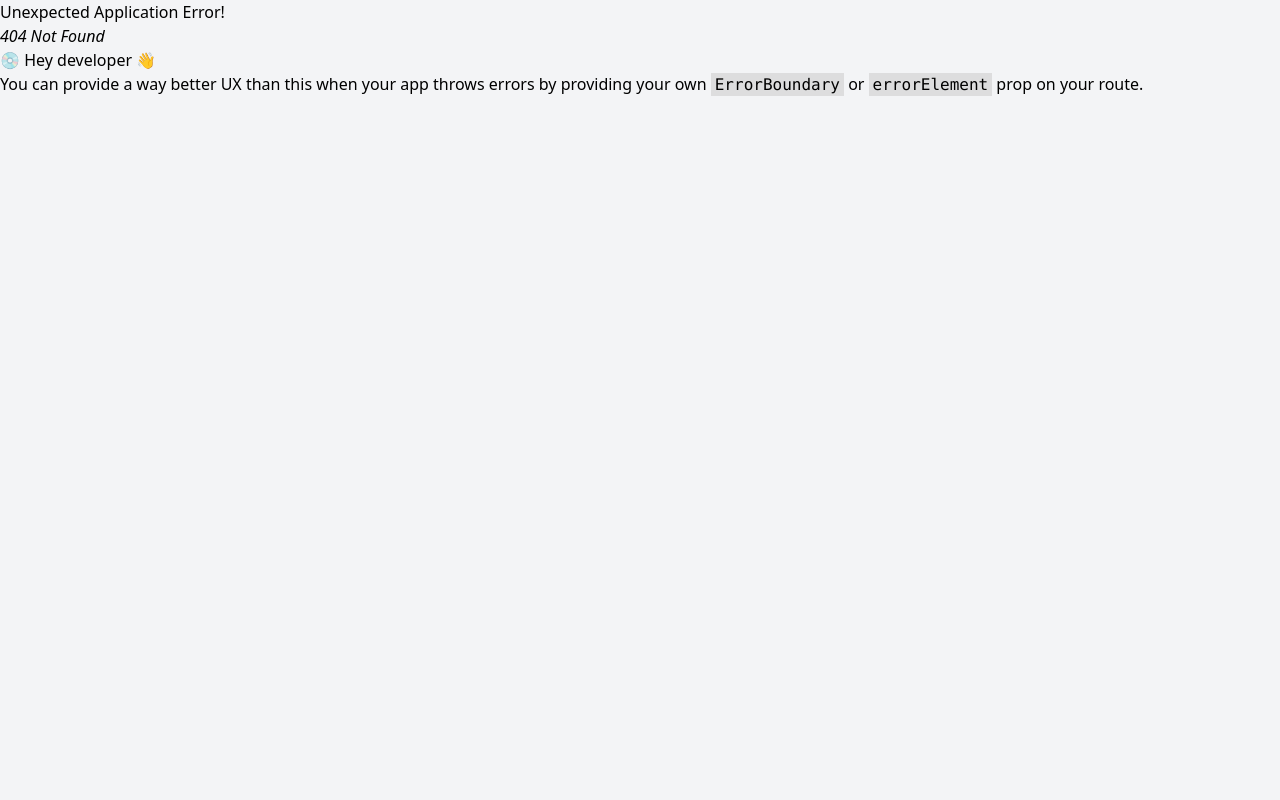
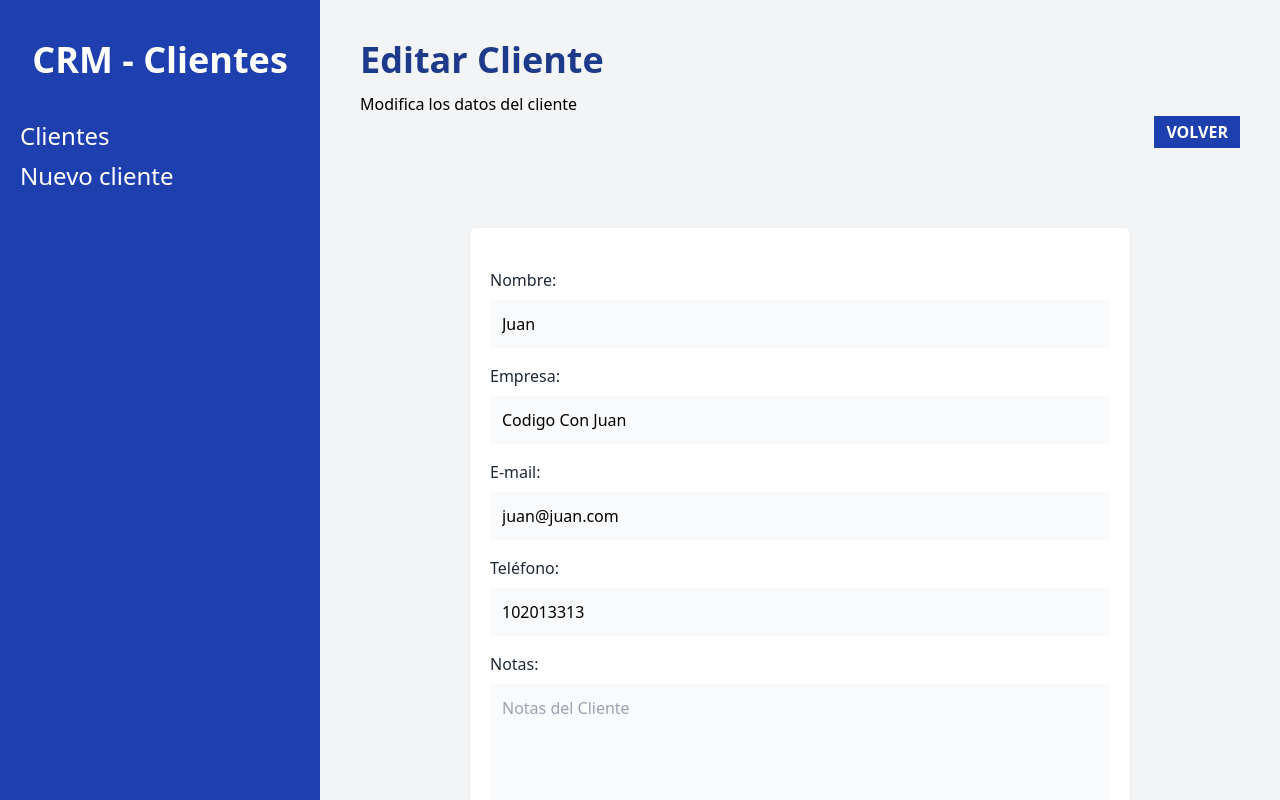
Before and after one commit to neuronadotuy/CRM-react-vite, a React (Vite) app: page /clientes/1/editar in a window 1280 px wide. Before the commit this address had no page. Built offline with nearby package versions, Linux system fonts and the light colour scheme; data requests are answered from the project's data file.

Commit message:
CRUD working on clients using json-server as a fake API

```diff
--- /dev/null
+++ b/db.json
@@ -0,0 +1,26 @@
+{
+  "clientes": [
+    {
+      "id": 1,
+      "nombre": "Juan",
+      "telefono": 102013313,
+      "email": "juan@juan.com",
+      "empresa": "Codigo Con Juan"
+    },
+    {
+      "id": 4,
+      "nombre": "Miguel",
+      "telefono": 319381983,
+      "email": "miguel@juan.com",
+      "empresa": "Codigo Con Juan"
+    },
+    {
+      "nombre": "Nico",
+      "empresa": "Neurona",
+      "email": "nico@neurona.uy",
+      "telefono": "123456789",
+      "notas": "neuro",
+      "id": "8xJatYxgmUmbxykQHmWDX"
+    }
+  ]
+}
--- a/package.json
+++ b/package.json
@@ -9,6 +9,7 @@
     "preview": "vite preview"
   },
   "dependencies": {
+    "nanoid": "^4.0.0",
     "react": "^18.2.0",
     "react-dom": "^18.2.0",
     "react-router-dom": "^6.4.2"
--- a/src/components/Cliente.jsx
+++ b/src/components/Cliente.jsx
@@ -1,6 +1,15 @@
+import { useNavigate, Form, redirect } from 'react-router-dom';
+import { eliminarCliente } from '../data/clientes';
+
+export async function action ({ params }) {
+	await eliminarCliente(params.clienteId);
+	return redirect('/');
+};
+
 const Cliente = ({ cliente }) => {
 
 	const { nombre, empresa, email, telefono, id} = cliente;
+	const navigate = useNavigate();
 
 	return (
 		<tr className='border-b'>
@@ -13,12 +22,30 @@
 				<p className="text-gray-600"><span className="text-gray-800 uppercase font-bold">Telefono: </span>{telefono}</p>
 			</td>
 			<td className="p-6 flex gap-3">
-				<button type="button" className='text-blue-600 hover:text-blue-700 uppercase font-bold'>
+				<button
+				type="button"
+				className='text-blue-600 hover:text-blue-700 uppercase font-bold'
+				onClick={() => navigate(`/clientes/${id}/editar`)}
+				>
 					Editar
 				</button>
-				<button type="button" className='text-red-600 hover:text-red-700 uppercase font-bold'>
-					Eliminar
-				</button>
+				<Form
+					method='post'
+					action={`/clientes/${id}/eliminar`}
+					onSubmit={(e) => {
+						if (!confirm('Desea eliminar este registro?')) {
+							e.preventDefault();
+						}
+					}}
+				>
+					<button
+					type="submit"
+					className='text-red-600 hover:text-red-700 uppercase font-bold'
+					onClick={() => navigate()}
+					>
+						Eliminar
+					</button>
+				</Form>
 			</td>
 		</tr>
 	 );
--- /dev/null
+++ b/src/components/Error.jsx
@@ -0,0 +1,9 @@
+const Error = ({ children }) => {
+	return (
+		<div className="text-center my-4 bg-red-600 text-white font-bold p-3 uppercase">
+			{children}
+		</div>
+	 );
+}
+
+export default Error;
--- /dev/null
+++ b/src/components/ErrorPage.jsx
@@ -0,0 +1,18 @@
+import { useRouteError } from "react-router-dom";
+
+const ErrorPage = () => {
+
+	const error =  useRouteError();
+	console.log(error.message);
+
+	return (
+		<div className="space-y-8">
+			<h1 className="text-center text-6xl font-bold mt-20 text-blue-900 rotate-90">
+				:(
+			</h1>
+			<p className="text-center">{error.message}</p>
+		</div>
+	 );
+}
+
+export default ErrorPage;
--- a/src/components/Formulario.jsx
+++ b/src/components/Formulario.jsx
@@ -12,6 +12,7 @@
 									className="mt-2 block w-full p-3 bg-gray-50"
 									placeholder="Nombre del Cliente"
 									name="nombre"
+									defaultValue={cliente?.nombre}
 							/>
 					</div>
 					<div className="mb-4">
@@ -25,6 +26,7 @@
 									className="mt-2 block w-full p-3 bg-gray-50"
 									placeholder="Empresa del Cliente"
 									name="empresa"
+									defaultValue={cliente?.empresa}
 							/>
 					</div>
 
@@ -39,6 +41,7 @@
 									className="mt-2 block w-full p-3 bg-gray-50"
 									placeholder="Email del Cliente"
 									name="email"
+									defaultValue={cliente?.email}
 							/>
 					</div>
 
@@ -53,6 +56,7 @@
 									className="mt-2 block w-full p-3 bg-gray-50"
 									placeholder="Teléfono del Cliente"
 									name="telefono"
+									defaultValue={cliente?.telefono}
 							/>
 					</div>
 
@@ -68,6 +72,7 @@
 									className="mt-2 block w-full p-3 bg-gray-50 h-40 align-self"
 									placeholder="Notas del Cliente"
 									name="notas"
+									defaultValue={cliente?.notas}
 							/>
 					</div>
 			</>
--- /dev/null
+++ b/src/data/clientes.js
@@ -0,0 +1,57 @@
+export async function obtenerClientes () {
+
+	const req = await fetch(import.meta.env.VITE_API_URL);
+	const res = await req.json();
+
+	return res;
+};
+
+export async function obtenerCliente ( id ) {
+
+	const req = await fetch(`${import.meta.env.VITE_API_URL}/${id}`);
+	const res = await req.json();
+
+	return res;
+};
+
+
+export async function agregarCliente( datos ) {
+	try {
+		const req = await fetch(import.meta.env.VITE_API_URL, {
+			method: 'POST',
+			body: JSON.stringify(datos),
+			headers: {
+				'Content-Type': 'application/json'
+			}
+		})
+		await req.json();
+	} catch (error) {
+		console.log(error)
+	}
+};
+
+export async function actualizarCliente ( id, datos ) {
+	try {
+		const req = await fetch(`${import.meta.env.VITE_API_URL}/${id}`, {
+			method: 'PUT',
+			body: JSON.stringify(datos),
+			headers: {
+				'Content-Type': 'application/json'
+			}
+		})
+		await req.json();
+	} catch (error) {
+		console.log(error)
+	}
+};
+
+export async function eliminarCliente ( id ) {
+	try {
+		const req = await fetch(`${import.meta.env.VITE_API_URL}/${id}`, {
+			method: 'DELETE'
+		})
+		await req.json();
+	} catch (error) {
+		console.log(error)
+	}
+};
--- a/src/main.jsx
+++ b/src/main.jsx
@@ -1,10 +1,14 @@
-import React from 'react'
-import ReactDOM from 'react-dom/client'
-import './index.css'
-import { createBrowserRouter, RouterProvider } from 'react-router-dom'
-import Layout from './components/Layout'
-import NuevoCliente, { action as nuevoClienteAction} from './pages/NuevoCliente'
-import Index, { loader as clientesLoader } from './pages/Index'
+
+import React from 'react';
+import ReactDOM from 'react-dom/client';
+import './index.css';
+import { createBrowserRouter, RouterProvider } from 'react-router-dom';
+import Layout from './components/Layout';
+import NuevoCliente, { action as nuevoClienteAction} from './pages/NuevoCliente';
+import Index, { loader as clientesLoader } from './pages/Index';
+import ErrorPage from './components/ErrorPage';
+import EditarCliente, { loader as editarClienteLoader, action as editarClienteAction} from './pages/EditarCliente';
+import { action as eliminarClienteAction } from './components/Cliente';
 
 const router = createBrowserRouter([
   {
@@ -14,12 +18,25 @@
       {
         index: true,
         element: <Index />,
-        loader: clientesLoader
+        loader: clientesLoader,
+        errorElement: <ErrorPage />
       },
       {
         path: '/clientes/nuevo',
         element: <NuevoCliente />,
-        action: nuevoClienteAction
+        action: nuevoClienteAction,
+        errorElement: <ErrorPage />
+      },
+      {
+        path: '/clientes/:clienteId/editar',
+        element: <EditarCliente />,
+        loader: editarClienteLoader,
+        action: editarClienteAction,
+        errorElement: <ErrorPage />
+      },
+      {
+        path: '/clientes/:clienteId/eliminar',
+        action: eliminarClienteAction,
       }
     ]
   },
--- /dev/null
+++ b/src/pages/EditarCliente.jsx
@@ -0,0 +1,85 @@
+import { Form, useNavigate, useLoaderData, useActionData, redirect } from 'react-router-dom';
+import Error from '../components/Error';
+import Formulario from '../components/Formulario';
+import { obtenerCliente, actualizarCliente } from '../data/clientes'
+
+export async function loader ({ params }) {
+	const cliente = await obtenerCliente(params.clienteId);
+
+	if (Object.values(cliente).length === 0) {
+		throw new Response('', {
+			status: 404,
+			statusText: 'No hay Resultados'
+		})
+	};
+
+	return cliente;
+};
+
+export async function action ({ request, params }) {
+	const formData = await request.formData();
+	const datos = Object.fromEntries(formData);
+
+	const email = formData.get('email');
+
+	// Validate the form
+	const errors = [];
+	if (Object.values(datos).includes('')) {
+	errors.push('Todos los campos son obligatorios');
+	};
+
+let regex = new RegExp("([!#-'*+/-9=?A-Z^-~-]+(\.[!#-'*+/-9=?A-Z^-~-]+)*|\"\(\[\]!#-[^-~ \t]|(\\[\t -~]))+\")@([!#-'*+/-9=?A-Z^-~-]+(\.[!#-'*+/-9=?A-Z^-~-]+)*|\[[\t -Z^-~]*])");
+
+if (!regex.test(email)) {
+	errors.push('El email no es valido')
+};
+
+	if (Object.keys(errors).length) {
+	return errors;
+	};
+
+	await actualizarCliente( params.clienteId, datos);
+
+	return redirect('/')
+}
+
+
+const EditarCliente = () => {
+
+	const navigate = useNavigate();
+	const cliente = useLoaderData();
+	const errors = useActionData();
+
+
+
+	return (
+		<>
+			<h1 className="font-bold text-4xl text-blue-900">Editar Cliente</h1>
+			<p className="mt-3">Modifica los datos del cliente</p>
+			<div className="flex justify-end">
+				<button
+					className="bg-blue-800 text-white px-3 py-1 font-bold uppercase"
+					onClick={() => navigate(-1)}
+				>
+					Volver
+				</button>
+			</div>
+			<div className="bg-white shadow rounded-md md:w-3/4 mx-auto px-5 py-10 mt-20">
+				{errors?.length && errors.map( (error, i) => <Error key={i}>{error}</Error>)}
+				<Form
+					method='post'
+					noValidate
+				>
+					<Formulario cliente={cliente}/>
+					<input
+						type="submit"
+						className='mt-5 w-full bg-blue-800 text-white p-3 uppercase font-bold text-lg'
+						value='Guardar Cambios'
+					/>
+				</Form>
+			</div>
+		</>
+	 );
+}
+
+export default EditarCliente;
--- a/src/pages/Index.jsx
+++ b/src/pages/Index.jsx
@@ -1,44 +1,10 @@
 import { useLoaderData } from 'react-router-dom';
 import Cliente from '../components/Cliente'
+import { obtenerClientes } from '../data/clientes'
 
 export function loader () {
-		const clientes = [
-			{
-				id: 1,
-				nombre: 'Juan',
-				telefono: 102013313,
-				email: "juan@juan.com",
-				empresa: 'Codigo Con Juan'
-			},
-			{
-				id: 2,
-				nombre: 'Karen',
-				telefono: 138198313,
-				email: "karen@juan.com",
-				empresa: 'Codigo Con Juan'
-			},
-			{
-				id: 3,
-				nombre: 'Josue',
-				telefono: 31983913,
-				email: "josue@juan.com",
-				empresa: 'Codigo Con Juan'
-			},
-			{
-				id: 4,
-				nombre: 'Miguel',
-				telefono: 319381983,
-				email: "miguel@juan.com",
-				empresa: 'Codigo Con Juan'
-			},
-			{
-				id: 5,
-				nombre: 'Pedro',
-				telefono: 1398198938,
-				email: "pedro@juan.com",
-				empresa: 'Codigo Con Juan'
-			},
-	];
+
+	const clientes = obtenerClientes();
 
 	return clientes;
 };
@@ -46,8 +12,6 @@
 const Index = () => {
 
 	const datos = useLoaderData();
-
-	console.log(datos);
 
 	return (
 		<>
--- a/src/pages/NuevoCliente.jsx
+++ b/src/pages/NuevoCliente.jsx
@@ -1,12 +1,41 @@
-import { useNavigate, Form } from 'react-router-dom';
+import { useNavigate, Form, useActionData, redirect } from 'react-router-dom';
 import Formulario from '../components/Formulario';
+import Error from '../components/Error';
+import { agregarCliente } from '../data/clientes';
+import { nanoid } from 'nanoid';
 
-export function action () {
-	console.log('submit...')
+export async function action ({ request }) {
+	 const formData = await request.formData();
+	 const datos = Object.fromEntries(formData);
+
+	 const email = formData.get('email');
+
+	// Validate the form
+	 const errors = [];
+	 if (Object.values(datos).includes('')) {
+		errors.push('Todos los campos son obligatorios');
+	 };
+
+	let regex = new RegExp("([!#-'*+/-9=?A-Z^-~-]+(\.[!#-'*+/-9=?A-Z^-~-]+)*|\"\(\[\]!#-[^-~ \t]|(\\[\t -~]))+\")@([!#-'*+/-9=?A-Z^-~-]+(\.[!#-'*+/-9=?A-Z^-~-]+)*|\[[\t -Z^-~]*])");
+
+	if (!regex.test(email)) {
+		errors.push('El email no es valido')
+	};
+
+	 if (Object.keys(errors).length) {
+		return errors;
+	 };
+
+	 datos.id = nanoid() //=> "V1StGXR8_Z5jdHi6B-myT"
+
+	 await agregarCliente(datos);
+
+	 return redirect('/');
 }
 
 const NuevoCliente = () => {
 
+	const errors = useActionData();
 	const navigate = useNavigate();
 
 	return (
@@ -22,9 +51,11 @@
 				</button>
 			</div>
 			<div className="bg-white shadow rounded-md md:w-3/4 mx-auto px-5 py-10 mt-20">
+				{errors?.length && errors.map( (error, i) => <Error key={i}>{error}</Error>)}
 				<Form
 					method='post'
-					action=''>
+					noValidate
+				>
 					<Formulario />
 					<input
 						type="submit"
```
Also changed, not shown: 2 other files (tests, documents, lock files or other folders).
